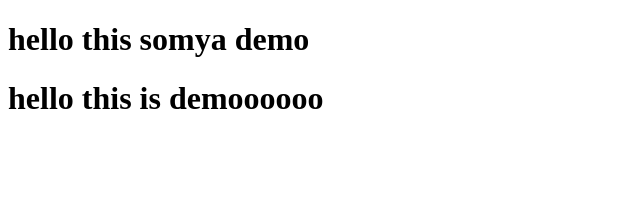
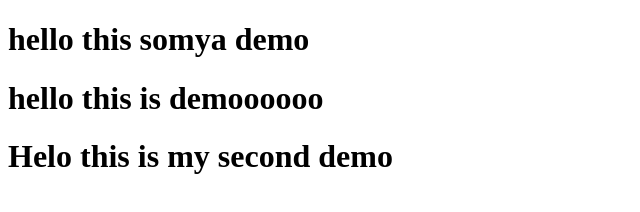
Before and after one commit to Sumit1621/Conflict2nd-class, a plain HTML site: page demo.html in a window 1280 px wide. Shown: the whole page, without its empty margins (0-640 px from the left). Drawn offline with Linux system fonts and the light colour scheme.

Commit message:
stash solved

```diff
--- a/demo.html
+++ b/demo.html
@@ -8,5 +8,6 @@
 <body>
     <h1>hello this somya demo</h1>
     <h1>hello this is demoooooo</h1>
+    <h1>Helo this is my second demo</h1>
 </body>
 </html>
```
